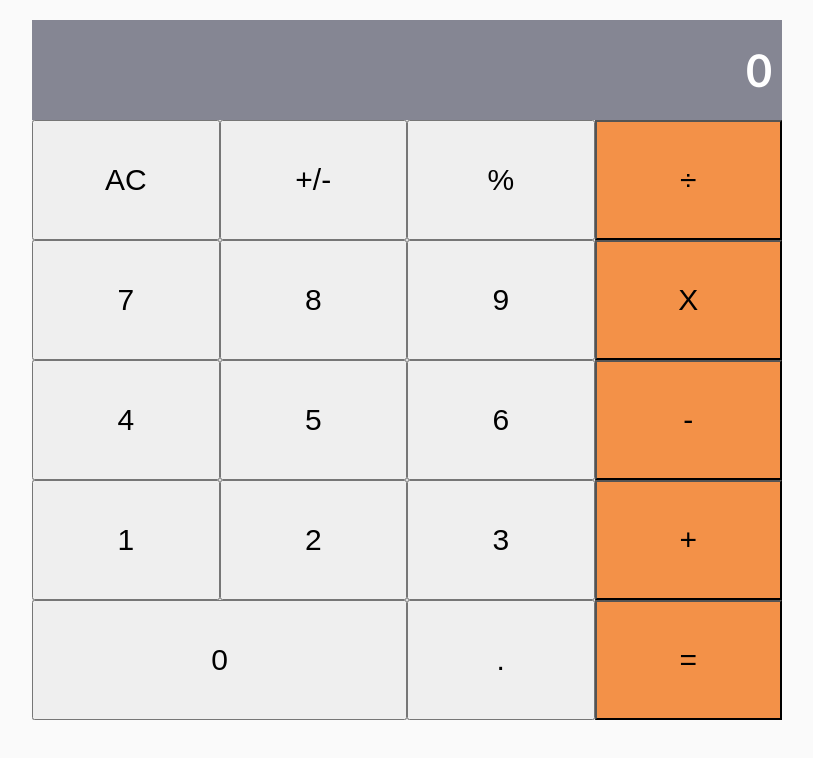
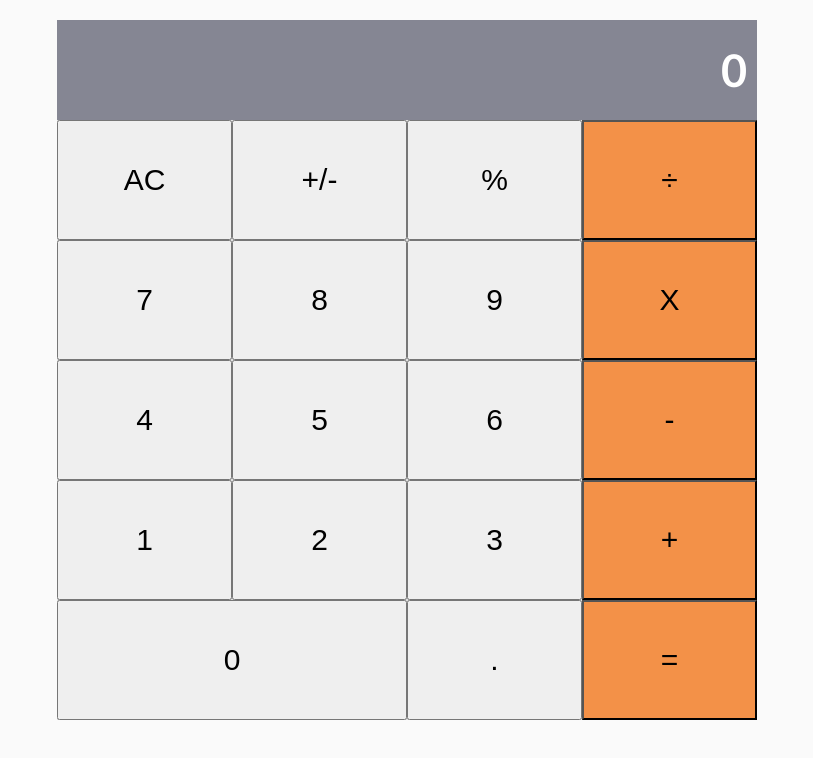
Before and after one commit to acushlakoncept/react-calculator, a React (Create React App) app: page / in a window 1280 px wide. Shown: the top 758 px of the page, without its empty margins (233-1046 px from the left). Built offline with nearby package versions, Linux system fonts and the light colour scheme.

Commit message:
add max-width of 700 to calculator container

```diff
--- a/src/App.css
+++ b/src/App.css
@@ -36,7 +36,7 @@ body {
   }
 
   .calc_container {
-    width: 60%;
+    max-width: 700px;
   }
 }
 
--- a/src/components/Display.js
+++ b/src/components/Display.js
@@ -1,4 +1,3 @@
-/* eslint-disable react/prop-types */
 import React from 'react';
 import PropTypes from 'prop-types';
 
```
Also changed, not shown: 1 other file (tests, documents, lock files or other folders).
